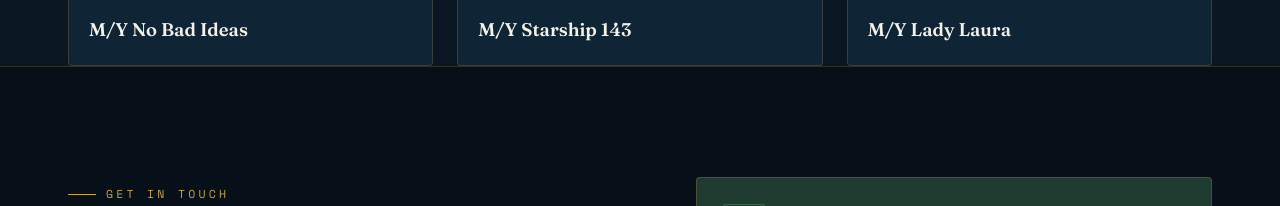
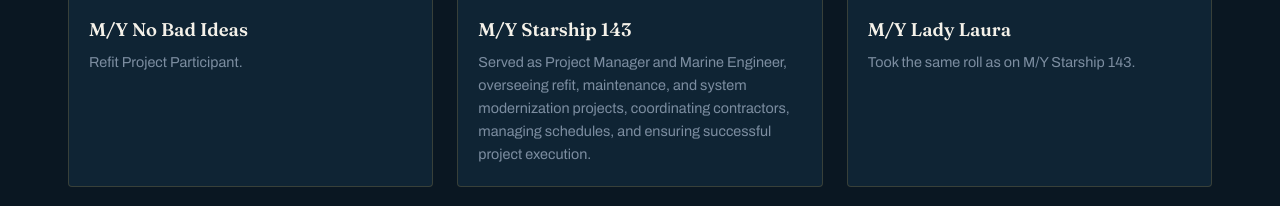
Before and after one commit to MyronovM/mdbestengineer, a plain HTML site: page index.html in a window 1280 px wide. Shown: the part 2961-3167 px from the top of the page. Drawn offline with nearby package versions, Linux system fonts and the light colour scheme.

Commit message:
yacht cards updated

```diff
--- a/index.html
+++ b/index.html
@@ -88,6 +88,7 @@
     background-size:60px 60px;mask-image:radial-gradient(80% 80% at 50% 40%,#000,transparent)
   }
   .hero-inner{position:relative;z-index:2;padding-top:90px}
+  @media(max-width:480px){.hero-inner{padding-top:140px}}
   .hero-coords{margin-bottom:26px;opacity:0;animation:rise .8s .1s forwards}
   h1{
     font-family:'Fraunces',serif;font-weight:600;line-height:.96;
@@ -125,7 +126,8 @@
   /* ---------- SECTIONS ---------- */
   section{padding:110px 0;position:relative}
   #area{padding-bottom:30px}
-  #references{padding-top:30px}
+  #references{padding-top:30px;padding-bottom:30px}
+  #contact{padding-top:30px}
   .sec-head{max-width:680px;margin-bottom:60px}
   .sec-head h2{font-family:'Fraunces',serif;font-weight:500;font-size:clamp(2rem,4.5vw,3.2rem);line-height:1.05;margin:18px 0 16px;letter-spacing:-.01em}
   .sec-head p{color:var(--foam-dim);font-size:1.05rem}
@@ -174,7 +176,8 @@
   @media(max-width:900px){.ref-grid{grid-template-columns:1fr}}
   .ref-card{border:1px solid var(--line);border-radius:4px;overflow:hidden;background:var(--ink-2)}
   .ref-card img{display:block;width:100%;height:240px;object-fit:cover}
-  .ref-card .ref-name{font-family:'Fraunces',serif;font-weight:600;font-size:1.15rem;padding:18px 20px 20px}
+  .ref-card .ref-name{font-family:'Fraunces',serif;font-weight:600;font-size:1.15rem;padding:18px 20px 6px}
+  .ref-card .ref-role{color:var(--steel);font-size:.9rem;padding:0 20px 20px}
 
   /* ---------- CONTACT ---------- */
   .contact{background:var(--deep);border-top:1px solid var(--line)}
@@ -326,14 +329,17 @@
     <div class="ref-card">
       <img src="images/no-bad-ideas.jpg" alt="M/Y No Bad Ideas">
       <div class="ref-name">M/Y No Bad Ideas</div>
+      <div class="ref-role">Refit Project Participant.</div>
     </div>
     <div class="ref-card">
       <img src="images/starship-143.jpg" alt="M/Y Starship 143">
       <div class="ref-name">M/Y Starship 143</div>
+      <div class="ref-role">Served as Project Manager and Marine Engineer, overseeing refit, maintenance, and system modernization projects, coordinating contractors, managing schedules, and ensuring successful project execution.</div>
     </div>
     <div class="ref-card">
       <img src="images/lady-laura.jpg" alt="M/Y Lady Laura">
       <div class="ref-name">M/Y Lady Laura</div>
+      <div class="ref-role">Took the same roll as on M/Y Starship 143.</div>
     </div>
   </div>
 </section>
```
